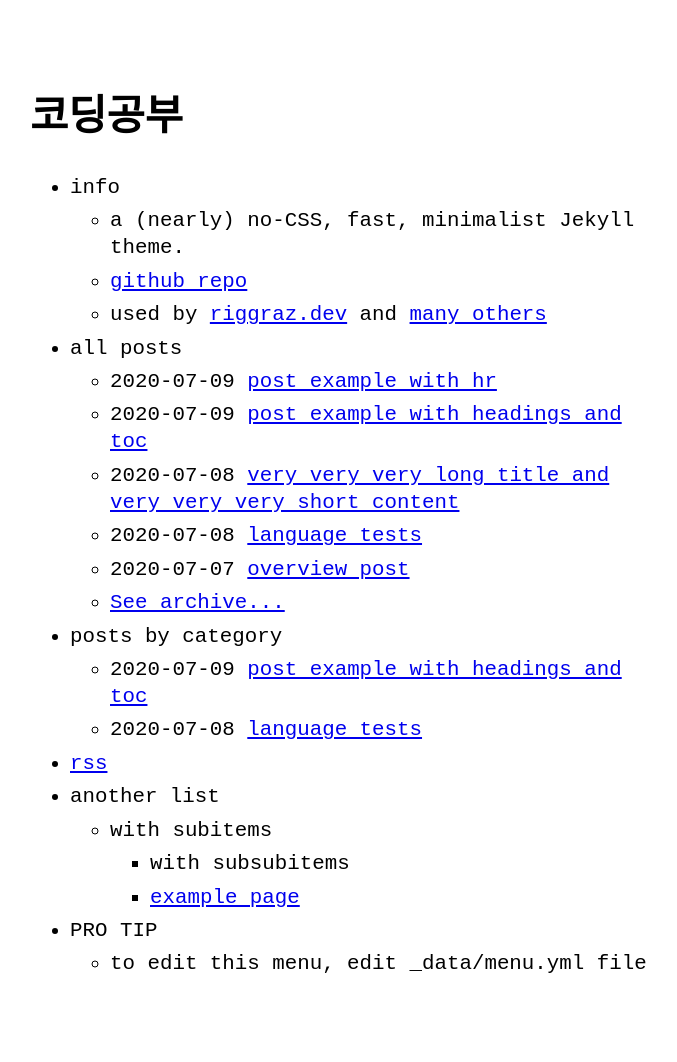
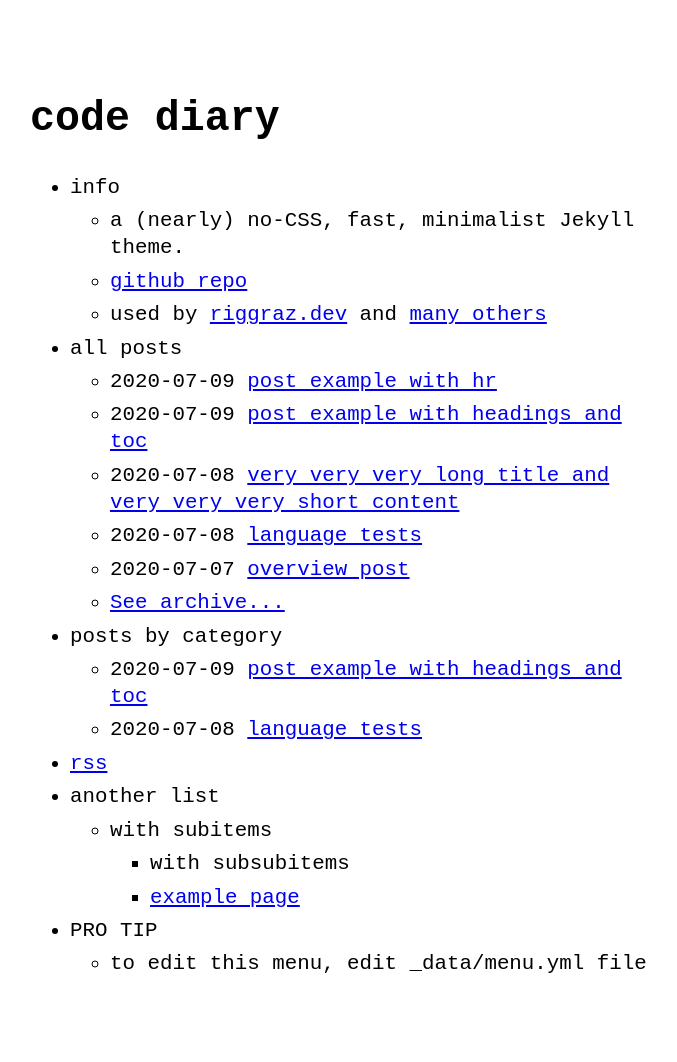
Before and after one commit to gesture02/gesture02.github.io, a Jekyll site: the page built from index.md, in a window 1280 px wide. Shown: the whole page, without its empty margins (290-967 px from the left). Built offline with Jekyll 4.4.1, drawn with Linux system fonts in a browser that asks for light colours.

Commit message:
커스터마이즈2

```diff
--- a/_config.yml
+++ b/_config.yml
@@ -1,4 +1,4 @@
-title: 코딩공부 # name of the site
+title: code diary # name of the site
 author: kevin # name of site's author
 email: gmail.com # email of site's author
 url: "https://gesture02.github.io/" # root address of the site
```
